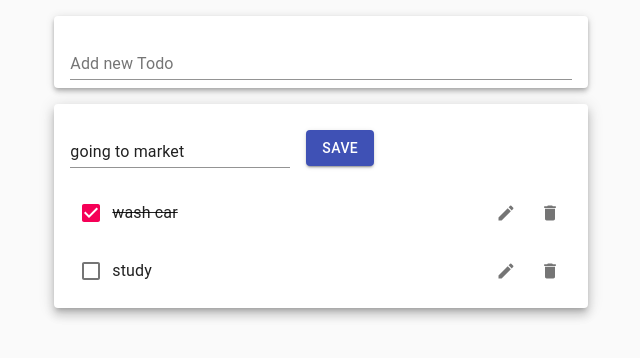
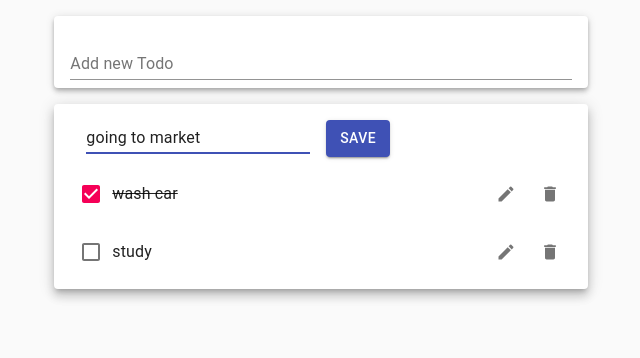
Before and after one commit to SumanIslam/todo-hook, a React (Create React App) app: page / in a window 1280 px wide. Both pictures are taken after a click on the button 824 px from the left and 141 px from the top of the page. Shown: the top 358 px of the page, without its empty margins (319-959 px from the left). Built offline with nearby package versions, Linux system fonts and the light colour scheme.

Commit message:
added todo to localstorage

```diff
--- a/src/EditTodoForm.js
+++ b/src/EditTodoForm.js
@@ -13,12 +13,14 @@ function EditTodoForm({ id, task, editTodo, toggle }) {
   return (
     <form onSubmit={handleSubmit} style={{display: 'flex', justifyContent: 'space-between', alignItems: 'center'}}>
       <TextField
-        style={{marginRight: '1rem'}}
+        style={{margin: '0 1rem', width: '100%'}}
         value={value}
         onChange={onChange}
         margin="normal"
+        fullWidth
+        autoFocus
       />
-      <Button variant="contained" color="primary">Save</Button>
+      <Button type='submit' variant="contained" color="primary">Save</Button>
     </form>
   )
 }
--- a/src/TodoApp.js
+++ b/src/TodoApp.js
@@ -2,7 +2,7 @@ import Paper from '@material-ui/core/Paper';
 import TodoList from './TodoList';
 import TodoForm from './TodoForm';
 import Grid from '@material-ui/core/Grid';
-import { useState } from 'react';
+import { useState, useEffect } from 'react';
 import { v4 as uuidv4 } from 'uuid';
 
 function TodoApp() {
@@ -11,7 +11,12 @@ function TodoApp() {
     {id: 2, task: 'wash car', completed: true},
     {id: 3, task: 'study', completed: false},
   ]
-  const [todos, setTodos] = useState(initialTodos);
+  const todosFromLocalStorage = JSON.parse(localStorage.getItem('todos'));
+  const [todos, setTodos] = useState(todosFromLocalStorage || initialTodos);
+
+  useEffect(() => {
+    localStorage.setItem('todos', JSON.stringify(todos));
+  },[todos])
 
   const addTodo = (newTodo) => {
     setTodos([...todos, {id: uuidv4(), task: newTodo, completed: false}])
```
